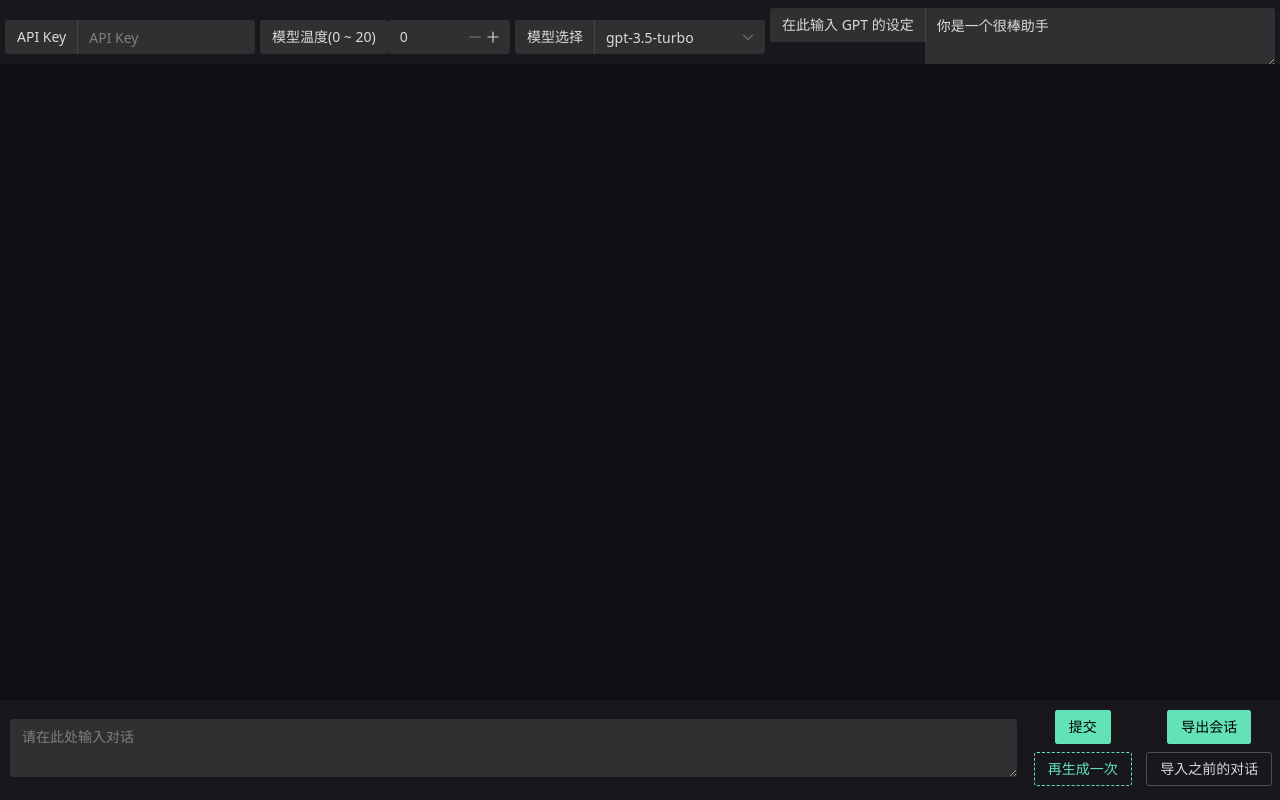
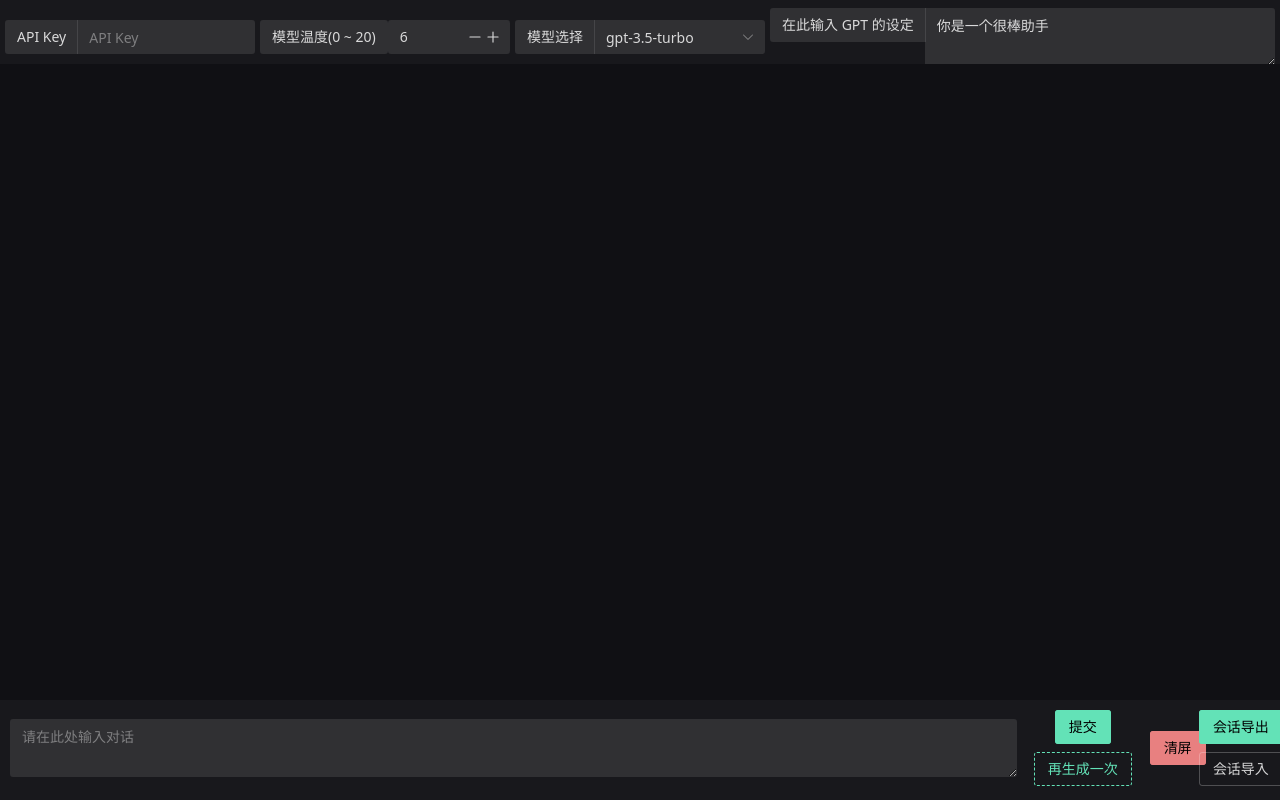
Before and after one commit to ThisSeanZhang/gpt-ui, a Vue app in the folder frontend/: page / in a window 1280 px wide. Built offline with nearby package versions, Linux system fonts and the light colour scheme.

Commit message:
fix: type error
* fix type error
* add remove message
* add message provider

```diff
--- a/frontend/src/App.vue
+++ b/frontend/src/App.vue
@@ -1,12 +1,14 @@
 <script setup lang="ts">
 import Welcome from './views/Welcome.vue'
-import { darkTheme, NConfigProvider } from 'naive-ui'
+import { darkTheme, NConfigProvider, NNotificationProvider } from 'naive-ui'
 
 </script>
 
 <template>
 <n-config-provider :theme="darkTheme">
-  <Welcome />
+  <n-notification-provider>
+    <Welcome />
+  </n-notification-provider>
 </n-config-provider>
 </template>
 
--- a/frontend/src/api/chat.ts
+++ b/frontend/src/api/chat.ts
@@ -33,20 +33,12 @@ class Message {
 class ExhibitMessage {
   speaker: string;
   text: string;
-  select: Boolean;
+  select: boolean;
 
   constructor(msg: {speaker:string, text: string}) {
     this.speaker = msg.speaker;
     this.text = msg.text;
     this.select = true;
-  }
-
-  set select(select: boolean): void {
-    this.select = select;
-  }
-
-  get select(): boolean {
-    return this.select;
   }
 
   static from(msg: Message): ExhibitMessage {
@@ -66,6 +58,16 @@ class ExhibitMessage {
     });
     result.select = msg.select;
     return result;
+  }
+
+  get exhibit_speaker(): string {
+    if (this.speaker === 'user') {
+      return "用户"
+    } else if (this.speaker === 'assistant') {
+      return "助手"
+    } else {
+      return ""
+    }
   }
 
   to(): Message {
--- a/frontend/src/main.ts
+++ b/frontend/src/main.ts
@@ -21,6 +21,9 @@ import {
   NGi,
   NUpload,
   NThing,
+  NIcon,
+  NPopconfirm,
+  NSpin,
 } from 'naive-ui'
 
 const naive = create({
@@ -41,6 +44,9 @@ components: [
   NGi,
   NUpload,
   NThing,
+  NIcon,
+  NPopconfirm,
+  NSpin,
 ]
 })
 
--- a/frontend/src/views/Welcome.vue
+++ b/frontend/src/views/Welcome.vue
@@ -1,13 +1,16 @@
 <script setup lang="ts">
-import { UploadFileInfo } from 'naive-ui';
+import { UploadFileInfo, useNotification } from 'naive-ui';
 import { ref } from 'vue'
 import api from '../api'
 import { ChatReq, Message, ExhibitMessage, ChatResp, RespChoice, RespUsage } from '../api/chat';
+import { Delete, Copy } from '@vicons/carbon'
+
+const notification = useNotification()
 
 const token = ref("")
 const token_label = ref("")
 const model_choice = ref("gpt-3.5-turbo")
-const temperature = ref(0)
+const temperature = ref(6)
 const model_options = [
   {
     label: 'gpt-3.5-turbo',
@@ -41,6 +44,10 @@ async function submit(force: boolean = false) {
     const message = user_messgae.value.trim();
     user_messgae.value = "";
     if (message.length <= 0) {
+      notification.error({
+        duration: 1000,
+        content: `发送的消息不能为空白`
+      })
       return;
     }
     history.value.push(new ExhibitMessage({speaker: "user", text: message}));
@@ -49,6 +56,13 @@ async function submit(force: boolean = false) {
   submitable.value = true;
   try {
     let data = buildRequest();
+    if (data.messages.length <= 1) {
+      notification.error({
+        duration: 1000,
+        content: `没有选中任何消息`
+      })
+      return;
+    }
     console.log(data);
     let result = await api({
       method: 'post',
@@ -73,9 +87,16 @@ async function submit(force: boolean = false) {
     );
     console.log(chatResp);
     history.value = history.value.concat(chatResp.choices.map(e => e.message).map(ExhibitMessage.from))
-
+    notification.success({
+      duration: 1000,
+      content: '请求成功, []~(￣▽￣)~*'
+    })
   } catch (e) {
     console.log(e);
+    notification.error({
+      duration: 5000,
+      content: `请求失败, ${e}`
+    })
   } finally {
     submitable.value = false
   }
@@ -114,6 +135,28 @@ function fileChange(options: { file: UploadFileInfo, fileList: Array<UploadFileI
       }
     };
     reader.readAsText(file);
+  }
+}
+function clean_history(index?: number) {
+  if (index !== undefined) {
+    history.value.splice(index, 1);
+  } else {
+    history.value = [];
+  }
+}
+
+async function copy_text(index: number) {
+  try {
+    await navigator.clipboard.writeText(history.value[index].text);
+    notification.success({
+      duration: 1000,
+      content: '复制成功, []~(￣▽￣)~*'
+    })
+  } catch (e) {
+    notification.error({
+      duration: 1000,
+      content: `复制失败: ${e}`
+    })
   }
 }
 </script>
@@ -163,12 +206,23 @@ function fileChange(options: { file: UploadFileInfo, fileList: Array<UploadFileI
     </n-grid>
   </n-layout-header>
   <!-- head end -->
-  <n-layout-content content-style="padding: 24px;">
-    <n-thing content-indented  v-for="each in history" style="margin: 5px 0px; border: 0 solid">
+  <n-layout-content style="height: calc(100% - 164px)" content-style="padding: 24px;" :native-scrollbar=false >
+    <n-thing content-indented  v-for="(each, index) of history" style="margin: 5px 0px; border: 0 solid">
       <template #avatar>
+        <n-checkbox @update:checked="check => each.select = check " :checked="each.select.valueOf()" />
+      </template>
+      <template #header>
+        {{each.exhibit_speaker}}
+      </template>
+    <template #header-extra>
       <n-space>
-          <n-checkbox @update:checked="check => each.select = check " :checked="each.select.valueOf()"></n-checkbox>
-          {{each.speaker}}
+        <n-popconfirm :show-icon="false" negative-text="取消" positive-text="确定" @positive-click="clean_history(index)">
+          <template #trigger>
+            <n-button text type="error"><n-icon><Delete /></n-icon></n-button>
+          </template>
+          确认删除?
+        </n-popconfirm>
+        <n-button text type="info" @click="copy_text(index)"><n-icon><Copy /></n-icon></n-button>
       </n-space>
     </template>
       {{ each.text }}
@@ -180,7 +234,8 @@ function fileChange(options: { file: UploadFileInfo, fileList: Array<UploadFileI
       <n-gi :span="16" style="display: flex; justify-content: center;align-items: center;">
         <n-input v-model:value="user_messgae" type="textarea" rows="2" placeholder="请在此处输入对话"/>
       </n-gi>
-      <n-gi :span="2" style="display: flex; justify-content: center;align-items: center;">
+      <n-gi :span="2">
+        <n-spin :show="submitable" style="display: flex; justify-content: center;align-items: center;">
           <n-space vertical justify="space-between" align="center">
             <n-button type="primary" :disabled="submitable" @click="submit()">
               提交
@@ -189,12 +244,23 @@ function fileChange(options: { file: UploadFileInfo, fileList: Array<UploadFileI
               再生成一次
             </n-button>
           </n-space>
+        </n-spin>
       </n-gi>
-      <n-gi :span="2" style="display: flex; justify-content: center;align-items: center;">
+      <n-gi :span="1" style="display: flex; justify-content: center;align-items: center;">
         <n-space vertical justify="space-between" align="center">
-          <n-button type="primary" @click="export_txt()">导出会话</n-button>
+          <n-popconfirm :show-icon="false" negative-text="取消" positive-text="确定" @positive-click="clean_history()">
+            <template #trigger>
+              <n-button type="error">清屏</n-button>
+            </template>
+            确认清空所有会话记录?
+          </n-popconfirm>
+        </n-space>
+      </n-gi>
+      <n-gi :span="1" style="display: flex; justify-content: center;align-items: center;">
+        <n-space vertical justify="space-between" align="center">
+          <n-button type="primary" @click="export_txt()">会话导出</n-button>
           <n-upload :show-file-list="false" @change="fileChange" >
-            <n-button>导入之前的对话</n-button>
+            <n-button>会话导入</n-button>
           </n-upload>
         </n-space>
       </n-gi>
```
Lines whose indentation alone changed are shown as unchanged.
